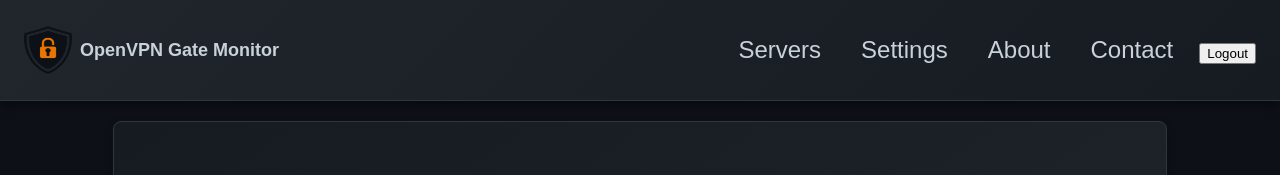
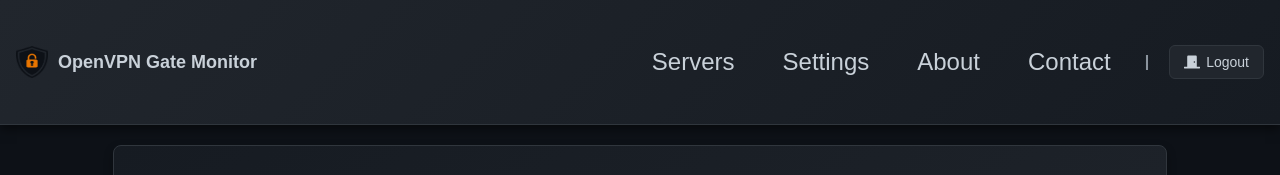
Before and after one commit to IMKolganov/OpenVpnGateMonitorFrontend, a React (Create React App) app: page / in a window 1280 px wide. Shown: the top 175 px of the page. Built offline with nearby package versions, Linux system fonts and the light colour scheme; no server answers; sample sign-in values are in the browser's storage; some icons are missing.

Commit message:
added logout

```diff
--- a/src/components/Header.tsx
+++ b/src/components/Header.tsx
@@ -1,6 +1,8 @@
 import React, { useState } from "react";
 import { Link } from "react-router-dom";
-import { logout } from "../utils/api"; // Импортируем функцию выхода
+import { logout } from "../utils/api";
+import "../css/Header.css";
+import { FaDoorClosed } from "react-icons/fa";
 
 export function Header() {
   const [menuOpen, setMenuOpen] = useState(false);
@@ -14,7 +16,6 @@ export function Header() {
         </div>
       </Link>
 
-      {/* Бургер-меню */}
       <div
         className={`burger-menu ${menuOpen ? "active" : ""}`}
         onClick={() => setMenuOpen(!menuOpen)}
@@ -24,14 +25,16 @@ export function Header() {
         <div></div>
       </div>
 
-      {/* Навигация */}
       <nav>
         <ul className={`nav-links ${menuOpen ? "active" : ""}`}>
           <li><Link to="/servers" onClick={() => setMenuOpen(false)}>Servers</Link></li>
           <li><Link to="/settings" onClick={() => setMenuOpen(false)}>Settings</Link></li>
           <li><Link to="/about" onClick={() => setMenuOpen(false)}>About</Link></li>
           <li><Link to="/contact" onClick={() => setMenuOpen(false)}>Contact</Link></li>
-          <li><button className="logout-btn" onClick={logout}>Logout</button></li>
+          <li className="separator">|</li>
+          <li><button className="btn secondary" onClick={logout}>
+            <FaDoorClosed className="icon" /> Logout
+          </button></li>
         </ul>
       </nav>
     </header>
--- /dev/null
+++ b/src/css/Header.css
@@ -0,0 +1,55 @@
+.header {
+    display: flex;
+    justify-content: space-between;
+    align-items: center;
+    padding: 16px;
+    background-color: #161b22;
+    border-bottom: 1px solid #30363d;
+  }
+
+  .logo {
+    display: flex;
+    align-items: center;
+    text-decoration: none;
+    color: #c9d1d9;
+    font-size: 18px;
+    font-weight: bold;
+  }
+
+  .logo-icon {
+    width: 32px;
+    height: 32px;
+    margin-right: 10px;
+  }
+
+  .nav-menu {
+    display: flex;
+    align-items: center;
+  }
+
+  .nav-links {
+    display: flex;
+    list-style: none;
+    gap: 20px;
+    align-items: center;
+  }
+
+  .nav-links li {
+    display: flex;
+    align-items: center;
+  }
+
+  .nav-links a {
+    text-decoration: none;
+    color: #c9d1d9;
+    font-size: 1.0em;
+  }
+
+  .nav-links a:hover {
+    color: #c9d1d9;
+  }
+
+  .separator {
+    color: #8b949e;
+    font-size: 16px;
+  }
```
